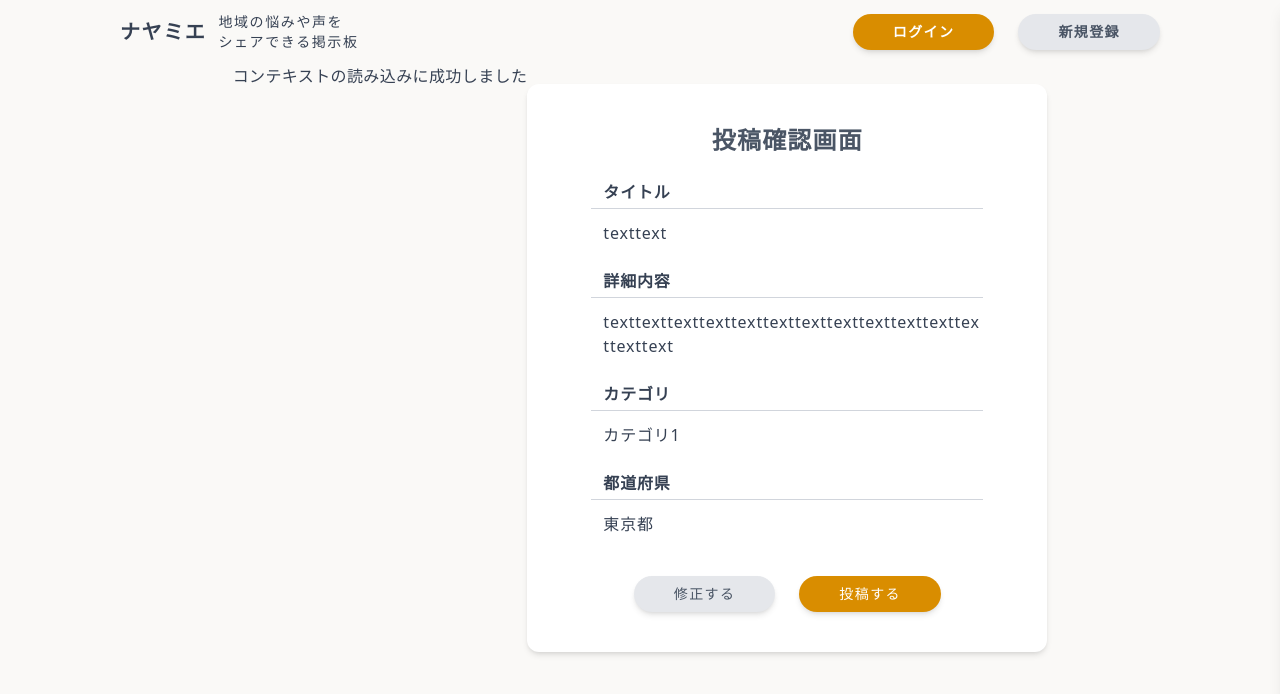
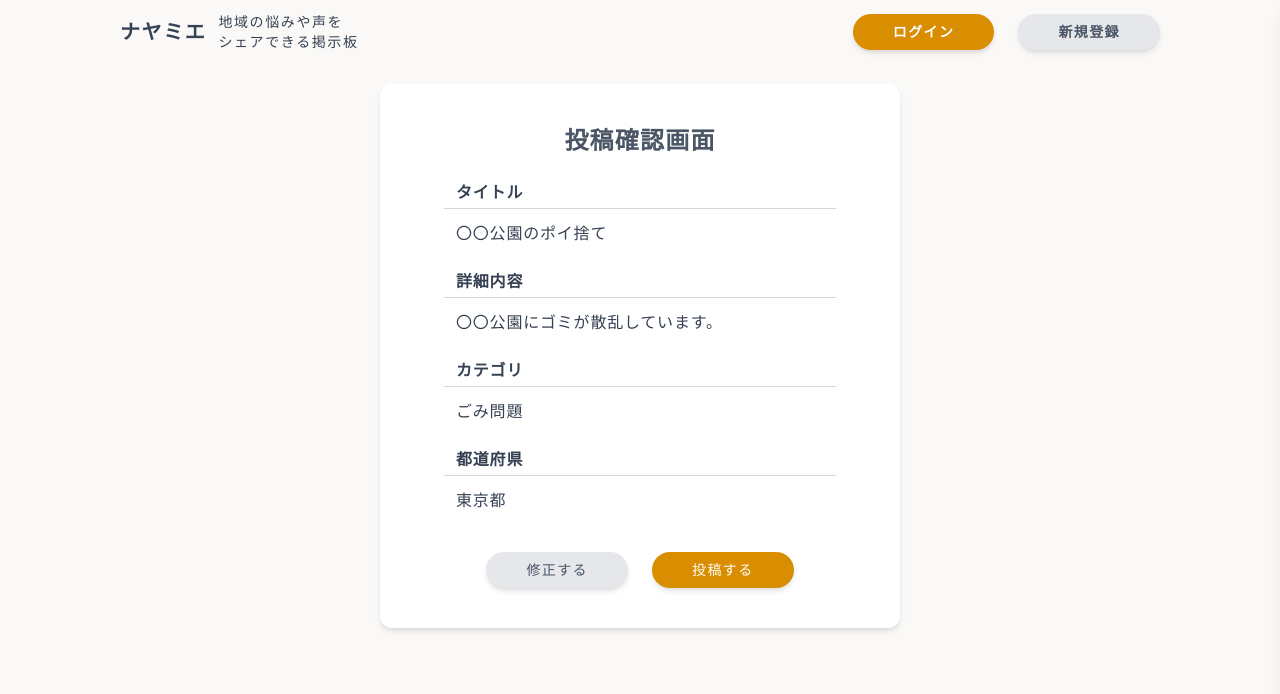
Before and after one commit to pin863/nayamie, a Next.js app: page /posts/create/confirm in a window 1280 px wide. Shown: the top 694 px of the page. Built offline with nearby package versions, Linux system fonts and the light colour scheme.

Commit message:
確認画面でcontextを表示

```diff
--- a/app/posts/create/confirm/page.tsx
+++ b/app/posts/create/confirm/page.tsx
@@ -2,46 +2,27 @@
 
 import Link from "next/link";
 import Button from "../../../components/Button";
-import { useMyContext } from "../layout";
+import { useFormContext } from "../layout";
 
 export default function Page() {
-  const data = useMyContext();
+  const data = useFormContext();
 
   const postId = 30;
-  const inputs = [
-    {
-      label: "タイトル",
-      value: "texttext",
-    },
-    {
-      label: "詳細内容",
-      value: "texttexttexttexttexttexttexttexttexttexttexttexttexttext",
-    },
-    {
-      label: "カテゴリ",
-      value: "カテゴリ1",
-    },
-    {
-      label: "都道府県",
-      value: "東京都",
-    },
-  ];
 
   return (
     <main className="flex justify-center">
-      <p>{data.info}</p>
       <div className="px-16 py-10 space-y-6 w-1/2 my-5 bg-white shadow-md rounded-xl">
         <h3 className="text-2xl font-bold tracking-wider text-center text-gray-600">
           投稿確認画面
         </h3>
 
         <div className="text-left tracking-wider break-words space-y-4">
-          {inputs.map((input) => (
-            <div key={input.label}>
+          {data.map((item, index) => (
+            <div key={index}>
               <h4 className="pb-1 border-b pl-3 mt-6 font-bold border-gray-300">
-                {input.label}
+                {item.label}
               </h4>
-              <p className="pl-3 pt-3">{input.value}</p>
+              <p className="pl-3 pt-3">{item.context}</p>
             </div>
           ))}
         </div>
--- a/app/posts/create/layout.tsx
+++ b/app/posts/create/layout.tsx
@@ -2,20 +2,34 @@
 
 import { createContext, useContext, ReactNode } from "react";
 
-interface MyContextType {
-  info: string;
+interface FormContextType {
+  label: string;
   context: string;
 }
-const contextValue: MyContextType = {
-  info: "コンテキストの読み込みに成功しました",
-  context: "コンテキストはMyContextです",
-};
+const contextValue: FormContextType[] = [
+  {
+    label: "タイトル",
+    context: "〇〇公園のポイ捨て",
+  },
+  {
+    label: "詳細内容",
+    context: "〇〇公園にゴミが散乱しています。",
+  },
+  {
+    label: "カテゴリ",
+    context: "ごみ問題",
+  },
+  {
+    label: "都道府県",
+    context: "東京都",
+  },
+];
 
-const MyContext = createContext<MyContextType>(contextValue);
+const FormContext = createContext<FormContextType[]>(contextValue);
 
-//コンポーネント内でContextを使用するためのカスタムHookを定義
-export function useMyContext() {
-  return useContext(MyContext);
+//コンポーネント内でContextを使用するためのカスタムhookを定義
+export function useFormContext() {
+  return useContext(FormContext);
 }
 
 interface PostsLayoutProps {
@@ -23,6 +37,6 @@ interface PostsLayoutProps {
 }
 export default function PostsLayout({ children }: PostsLayoutProps) {
   return (
-    <MyContext.Provider value={contextValue}>{children}</MyContext.Provider>
+    <FormContext.Provider value={contextValue}>{children}</FormContext.Provider>
   );
 }
--- a/app/utils/supabaseClient.ts
+++ b/app/utils/supabaseClient.ts
@@ -3,5 +3,5 @@ import { createClient } from "@supabase/supabase-js";
 
 const supabaseUrl = process.env.NEXT_PUBLIC_SUPABASE_URL;
 const supabaseKey = process.env.NEXT_PUBLIC_SUPABASE_ANON_KEY;
-// Create a single supabase client for interacting with your database
+
 export const supabase = createClient<Database>(supabaseUrl!, supabaseKey!);
```
